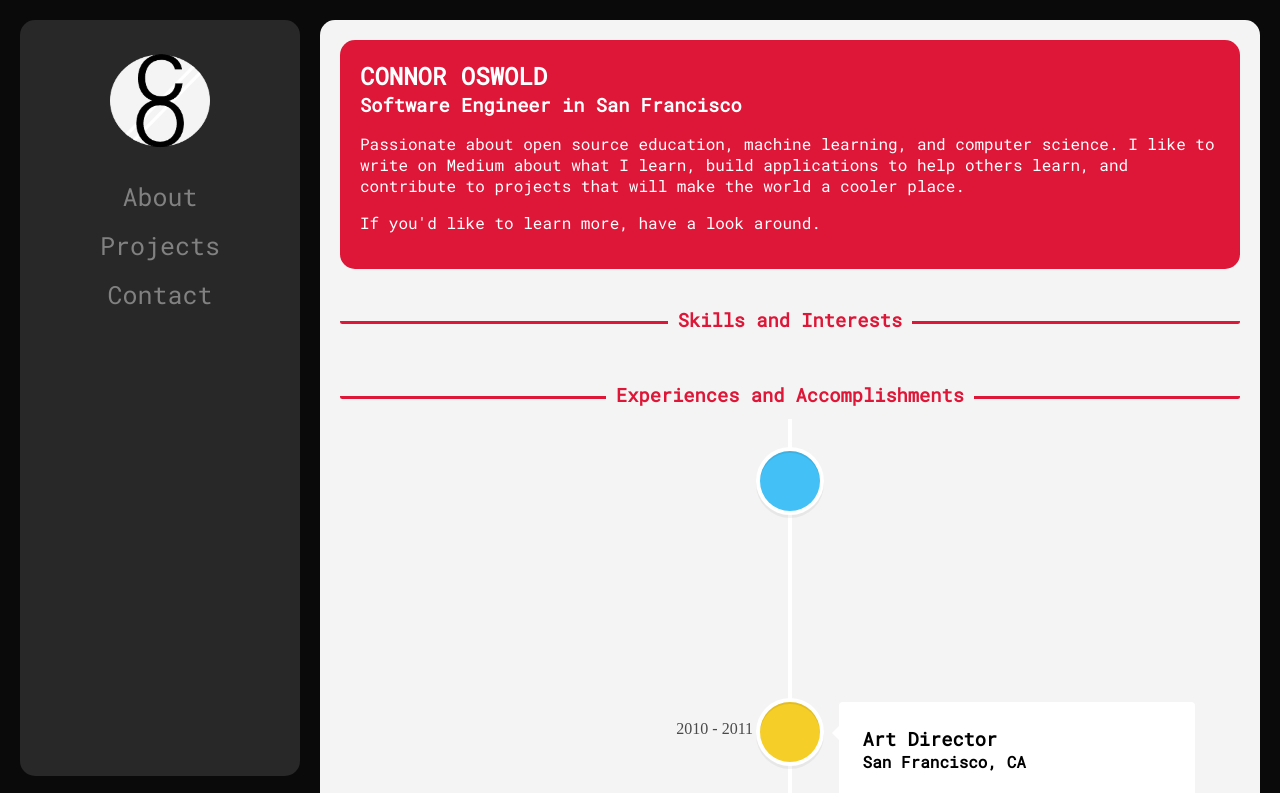
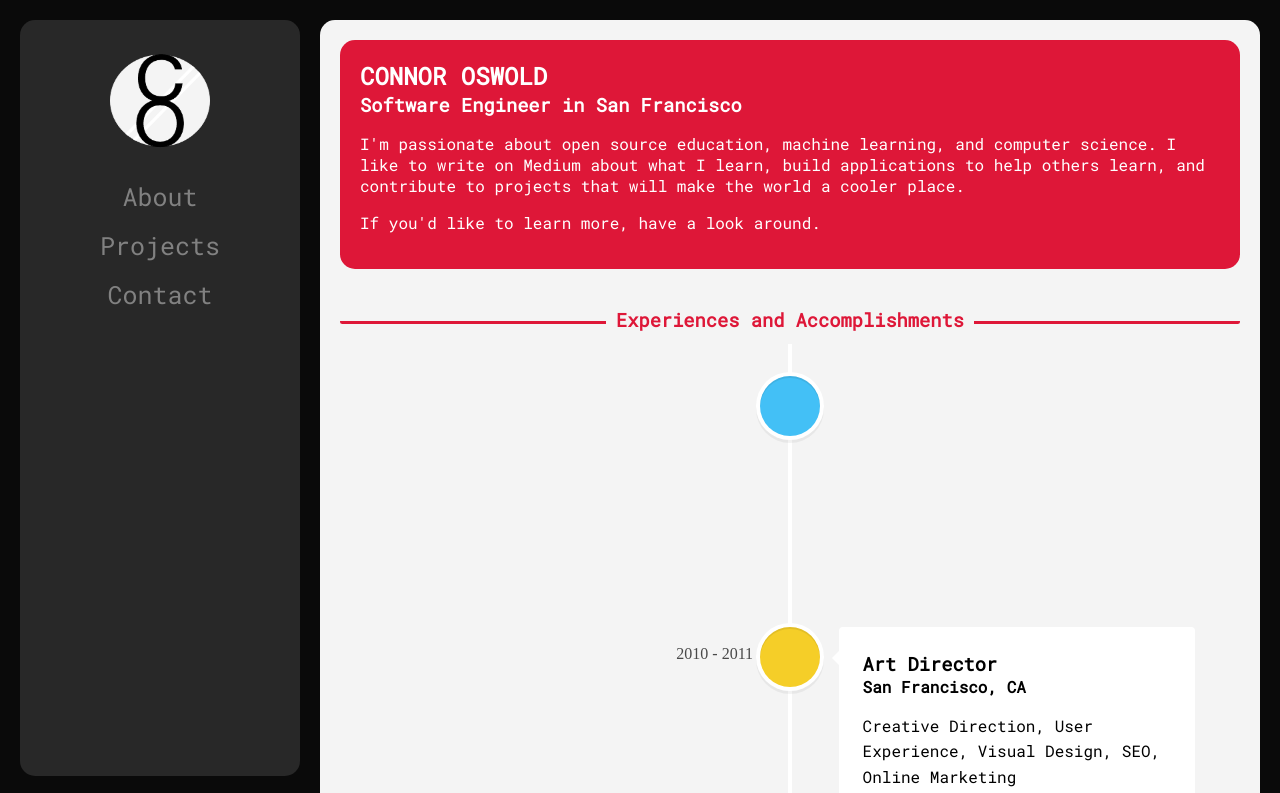
Before and after one commit to Coswold/react_portfolio, a React (Create React App) app: page /stuff in a window 1280 px wide. Shown: the top 793 px of the page. Built offline with nearby package versions, Linux system fonts and the light colour scheme.

Commit message:
content change

```diff
--- a/src/components/main.js
+++ b/src/components/main.js
@@ -10,15 +10,11 @@ render() {
         <div class="topic bgr">
             <h2>CONNOR OSWOLD</h2>
             <h3>Software Engineer in San Francisco</h3>
-            <p>Passionate about open source education, machine learning, and
+            <p>I'm passionate about open source education, machine learning, and
             computer science. I like to write on Medium about what I learn,
             build applications to help others learn, and contribute to projects
             that will make the world a cooler place.</p>
             <p>If you'd like to learn more, have a look around.</p>
-        </div>
-
-        <div class="title fontr">
-            <h3><span>Skills and Interests</span></h3>
         </div>
 
         <div class="title fontr">
@@ -116,6 +112,10 @@ render() {
           />
         </VerticalTimeline>
 
+        <div class="title fontr">
+            <h3><span>Skills and Interests</span></h3>
+        </div>
+
       </div>
     );
   }
```
